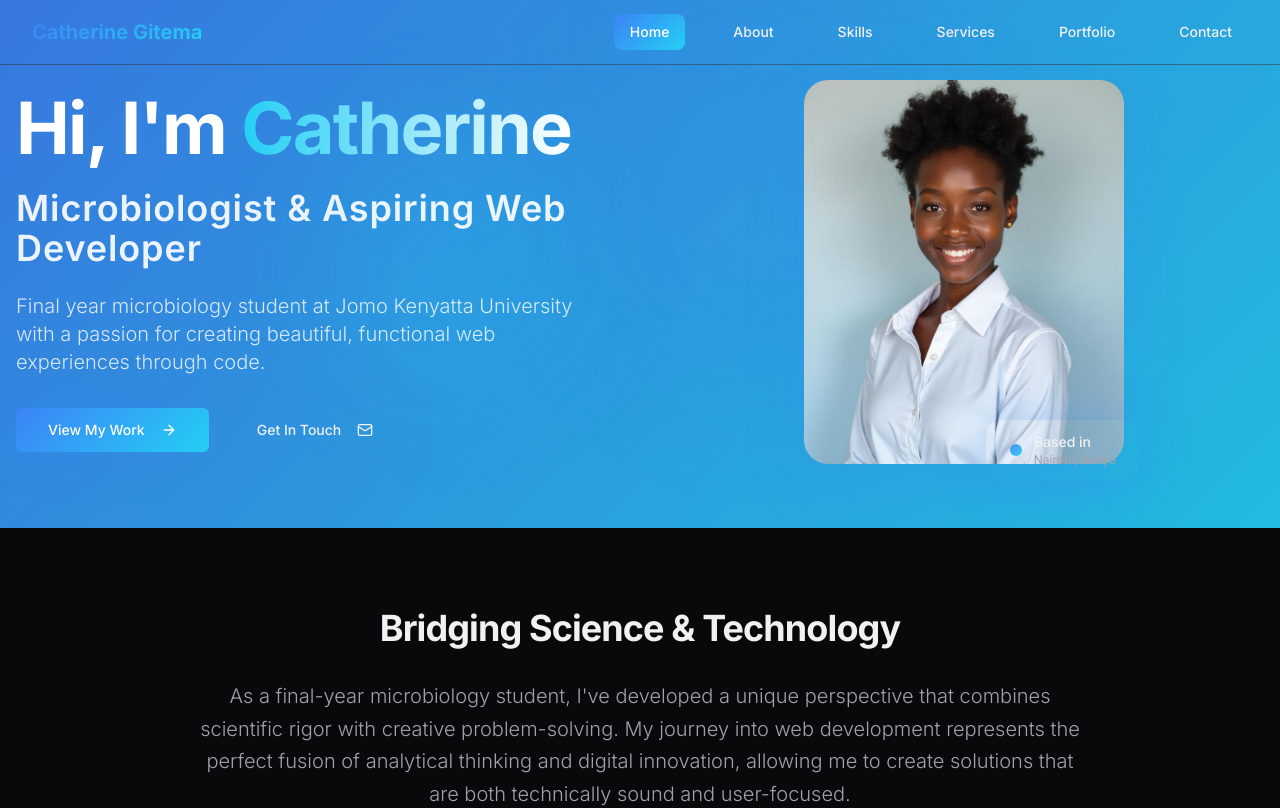
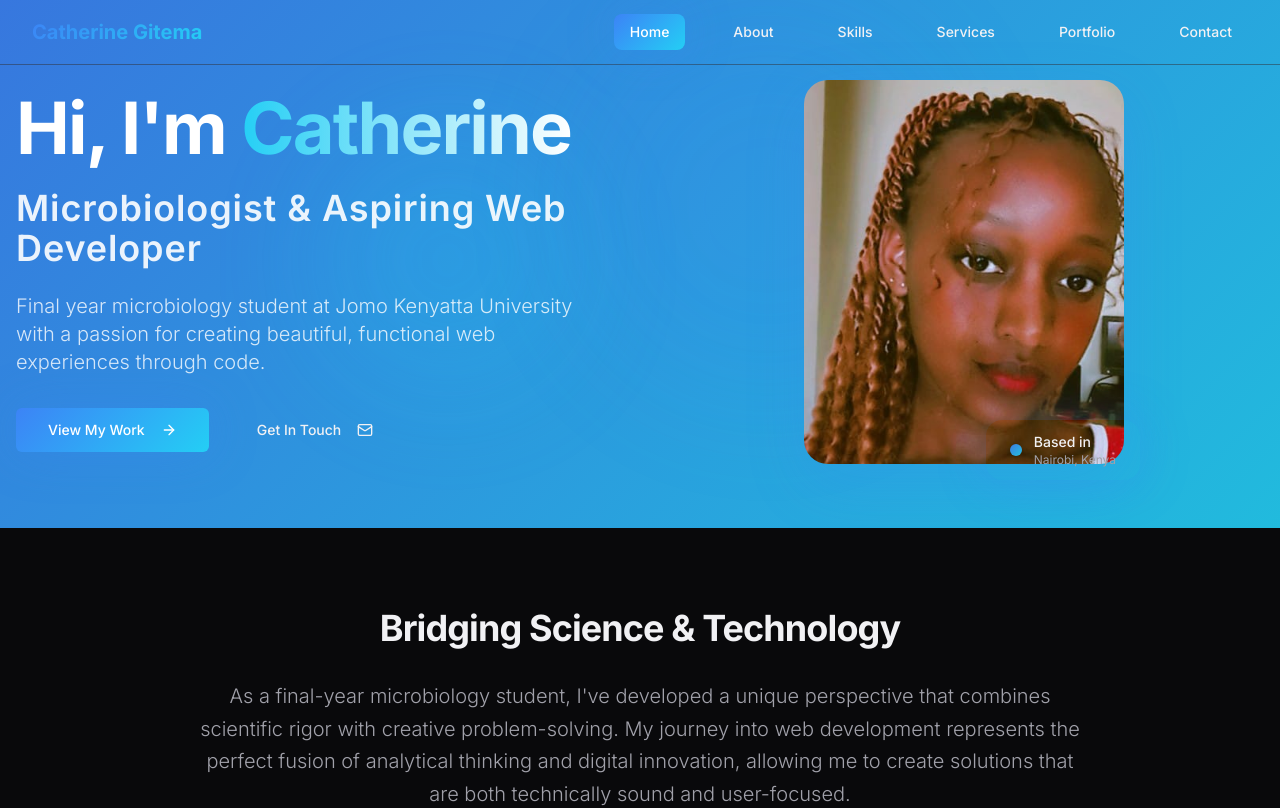
Before and after one commit to Cate-gitema/cathy-codes-connect, a React (Vite) app: page / in a window 1280 px wide. Shown: the top 808 px of the page. Built offline with nearby package versions, Linux system fonts and the light colour scheme.

Commit message:
Update profile image
Replace the existing profile image with the new one provided via the link.

```diff
--- a/src/pages/Home.tsx
+++ b/src/pages/Home.tsx
@@ -2,7 +2,7 @@ import { Button } from "@/components/ui/button";
 import { Card } from "@/components/ui/card";
 import { ArrowRight, Download, Mail, MapPin } from "lucide-react";
 import { Link } from "react-router-dom";
-import catherineProfile from "@/assets/catherine-profile.jpg";
+import portfolioImage from "@/assets/portfolio-project.jpg";
 
 const Home = () => {
   return (
@@ -54,7 +54,7 @@ const Home = () => {
               <div className="relative group">
                 <div className="w-80 h-96 rounded-3xl overflow-hidden shadow-intense group-hover:shadow-glow transition-all duration-500">
                   <img
-                    src={catherineProfile}
+                    src={portfolioImage}
                     alt="Catherine Waithera Gitema"
                     className="w-full h-full object-cover group-hover:scale-105 transition-transform duration-500"
                   />
```
